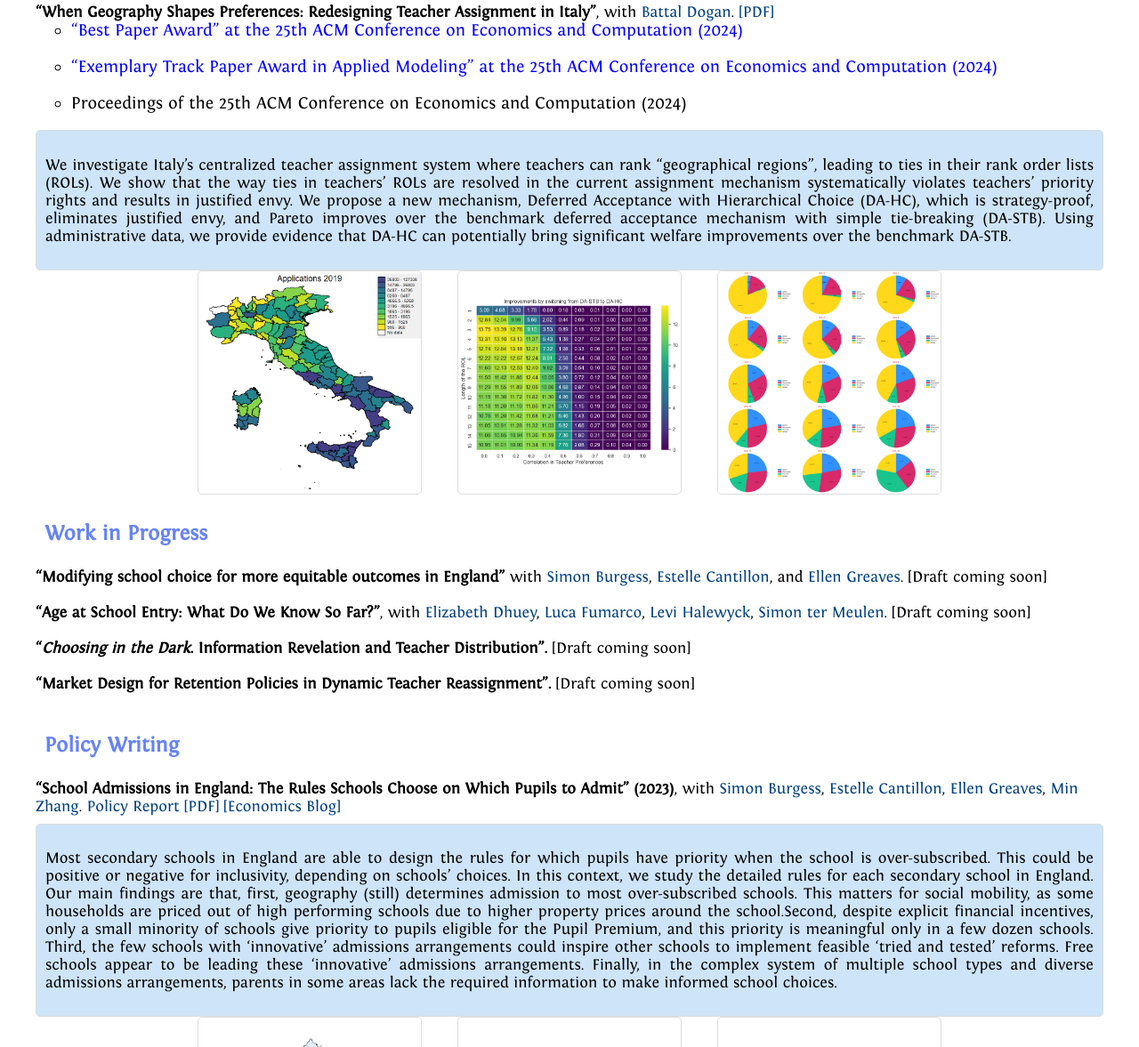
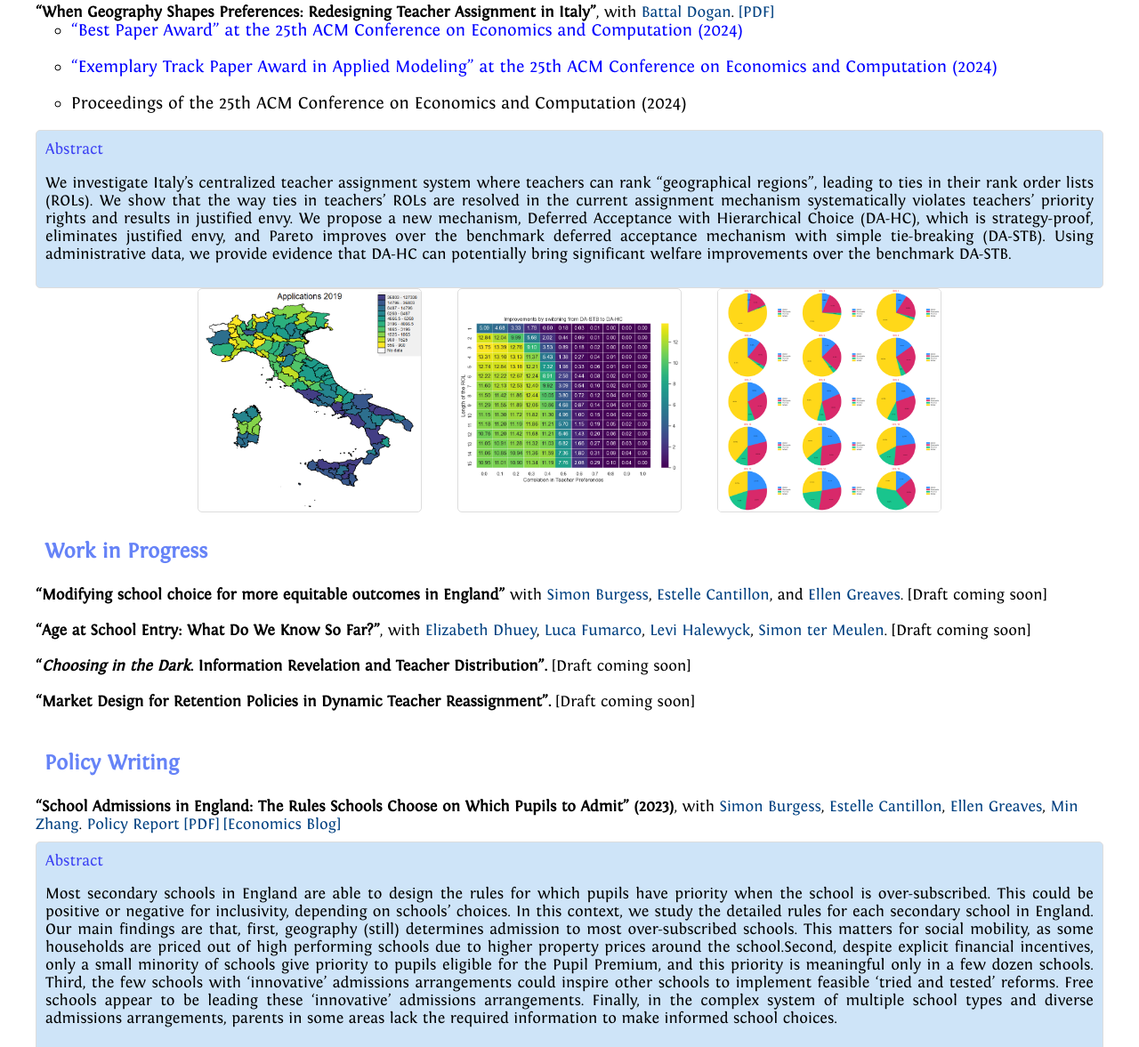
Before and after one commit to Mariagrazia-Cavallo/WebPage, a plain HTML site: page Research.html in a window 1280 px wide. Shown: the part 336-1513 px from the top of the page at 89% size. Drawn offline with Linux system fonts and the light colour scheme.

Commit message:
Update Research.html

```diff
--- a/Research.html
+++ b/Research.html
@@ -201,6 +201,7 @@
                         <li>Proceedings of the 25th ACM Conference on Economics and Computation (2024)</li>
                     </ul>
                     <div class="abstract-content">
+                        <span style="color: #3c42f3;">Abstract</span>
                         <p>We investigate Italy’s centralized teacher assignment system where teachers can
                             rank “geographical regions”, leading to ties in their rank order lists (ROLs). We show
                             that the way ties in teachers’ ROLs are resolved in the current assignment mechanism
@@ -254,6 +255,7 @@
                     <a href="https://www.westminster.ac.uk/about-us/our-people/directory/zhang-min" target="_blank">Min Zhang</a>.
                     <a href="admissioncriteria.pdf" target="_blank">Policy Report [PDF] <a href="https://economics.blogs.bristol.ac.uk/2023/03/01/who-gets-in-where-you-live-matters-for-where-you-go-to-school/" target="_blank">[Economics Blog]</a></a>
                     <div class="abstract-content">
+                        <span style="color: #3c42f3;">Abstract</span>
                         <p>Most secondary schools in England are able to design the rules for which pupils
                             have priority when the school is over-subscribed.
                             This could be positive or negative for inclusivity, depending on schools’ choices.
```
